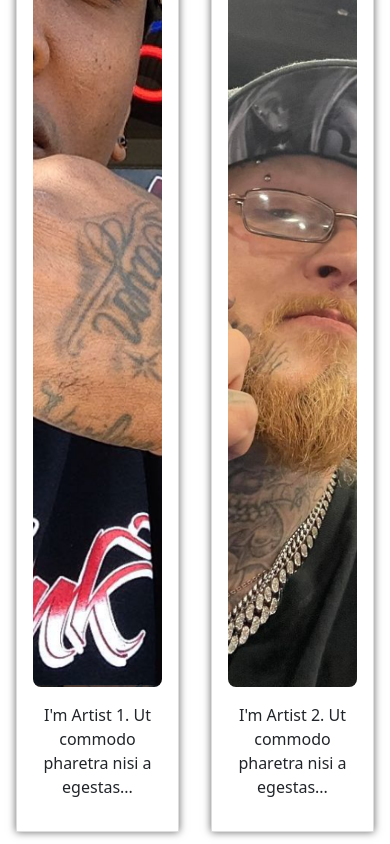
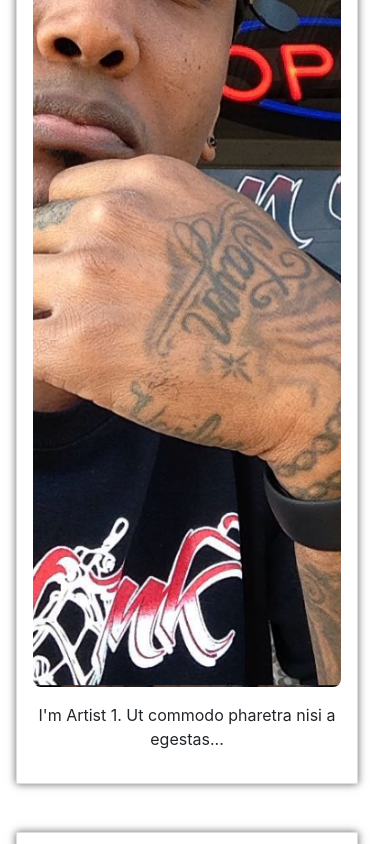
Before and after one commit to JonJon50/Son-of-Ink, a Next.js app: page / in a window 390 px wide. Shown: the part 1156-2000 px from the top of the page. Built offline with nearby package versions, Linux system fonts and the light colour scheme.

Commit message:
working on css

```diff
--- a/src/components/Navbar.jsx
+++ b/src/components/Navbar.jsx
@@ -13,7 +13,7 @@ const Navbar = () => {
         </Link>
         {/* Link directly to the /artist route */}
         <Link href="/artist">
-          Artist
+          Artists
         </Link>
         <Link href="/booking">
           Booking
--- a/src/components/artist/Artist.jsx
+++ b/src/components/artist/Artist.jsx
@@ -16,7 +16,7 @@ const Artist = () => {
   }));
 
   return (
-    <div>
+    <div className={styles.wholeContainer}>
       {/* Header */}
 
       <h2 className={`text-center ${styles.artistTitle}`}>Artists</h2>
--- a/src/components/artist/Artist.module.css
+++ b/src/components/artist/Artist.module.css
@@ -1,4 +1,5 @@
 /* Artist.module.css */
+
 
 /* Styles for the container that holds artist cards */
 .artistContainer {
@@ -158,13 +159,189 @@
 .artistArt {
 
   margin: .1rem;
+
 }
 
 .noImages {
 
-  margin: 7rem 50rem;
+  margin: 25vh 50vw;
   font-weight: bolder;
   font-size: larger;
   text-align: center;
 
 }
+
+@media (max-width: 750px) {
+  /* Styles for small screens */
+
+  .artistContainer {
+    display: flex;
+    flex-wrap: wrap; /* Allow artists to wrap to the next row if needed */
+    justify-content: space-between;
+    animation: fadeInAnimation 1s ease; /* Apply the fade-in animation */
+  }
+
+  /* Keyframes for the fade-in animation */
+  @keyframes fadeInAnimation {
+    from {
+      opacity: 0;
+    }
+    to {
+      opacity: 1;
+    }
+  }
+
+  /* Styles for each artist card */
+
+  .artistTitle {
+    margin-top: 7rem;
+  }
+
+  .artistCard {
+    /* width: calc(50% - 1rem); Set each card to occupy 50% width minus some margin */
+    width: calc(100% - 1rem) ;
+    margin-bottom: 1rem;
+    padding: 1rem;
+    border: 1px solid #ddd;
+    box-sizing: border-box; /* Ensure padding is included in the width calculation */
+    display: flex;
+    flex-direction: column;
+    align-items: center;
+    position: relative; /* Set the container to relative position for overlay */
+    margin-bottom: 1rem; /* Add margin at the bottom to create space between cards */
+    margin-top: 2rem; /* Add margin at the top to lower the cards */
+    box-shadow: 0 0 8px rgba(0, 0, 0, 0.6); /* Add the box-shadow property */
+  }
+
+  /* Styles for the artist image */
+  .artistImage {
+    width: 100%; /* Make the image fill the container width */
+    height: 800px; /* Set a fixed height for the images */
+    object-fit: cover; /* Crop the image to fit the container without stretching */
+    border-radius: 8px; /* Add a border-radius for rounded corners */
+  }
+
+  /* Styles for the artist bio */
+  .artistBio {
+    margin-top: 1rem;
+    text-align: center;
+  }
+
+  /* Styles for the overlay that appears on artist card hover */
+  .artistOverlay {
+    position: absolute;
+    top: 0;
+    left: 0;
+    right: 0;
+    bottom: 0;
+    display: flex;
+    justify-content: center;
+    align-items: center;
+    opacity: 0;
+    background-color: rgba(0, 0, 0, 0.6);
+    color: #fff;
+    transition: opacity 0.9s ease;
+  }
+
+  /* Show the overlay on artist card hover */
+  .artistCard:hover .artistOverlay {
+    opacity: 1;
+  }
+
+  /* Styles for the artist name text in the overlay */
+  .artistName {
+    font-size: 3.5rem;
+    font-weight: bold;
+  }
+
+  /* Styles for the button container */
+  .button-container {
+    position: absolute;
+    bottom: 0.5rem; /* Adjust the value to move the button up or down */
+    left: 50%;
+    transform: translateX(-50%);
+    z-index: 1;
+  }
+
+  /* Styles for the transparent round button */
+  .round-button {
+    background-color: transparent;
+    border: 1px solid white;
+    color: white;
+    border-radius: 999px; /* Use a high value to create a round shape */
+    padding: 0.75rem 1.5rem;
+    font-size: 1.2rem;
+    font-weight: lighter; /* Adjust the font weight as needed */
+    cursor: pointer;
+    transition: background-color 0.3s ease;
+  }
+
+  /* Apply the round-button styles to the button */
+  .button-container .round-button {
+    text-transform: uppercase; /* Optional: Convert text to uppercase */
+  }
+
+  /* Show a slightly opaque background on button hover */
+   .round-button:hover {
+    background-color: rgba(255, 255, 255, 0.2);
+  }
+
+  /* Styles for the button overlay */
+  .button-overlay {
+    position: absolute;
+    top: 15%;
+    left: 0;
+    right: 0;
+    bottom: 0;
+    display: flex;
+    justify-content: center;
+    align-items: center;
+    opacity: 0;
+    background-color: rgba(0, 0, 0, 0.0);
+    color: #fff;
+    transition: opacity 0.3s ease;
+  }
+
+  /* Show the button overlay on artist card hover */
+  .artistCard:hover .button-overlay {
+    opacity: 1;
+  }
+
+  /* Styles for the button text */
+  .button-text {
+    font-size: 1.2rem;
+  }
+
+  /* Styling for Theron's text using the defined class */
+  .theronText {
+    color: #fff; /* Replace with the desired color value */
+  }
+
+  .galleryContainer {
+    min-height: 30vh;
+  }
+
+  .galleryImages {
+    display: flex;
+    align-items: center;
+    flex-direction: column;
+    /* justify-content: center; */
+    flex-wrap: wrap;
+    margin-top: 1rem;
+  }
+
+  .artistArt {
+
+    margin: .1rem;
+  }
+
+  .noImages {
+
+    margin: 25vh 45vw;
+    font-weight: bolder;
+    font-size: larger;
+    text-align: center;
+
+  }
+
+}
--- a/src/components/footer/Footer.module.css
+++ b/src/components/footer/Footer.module.css
@@ -8,6 +8,7 @@
 .container {
     max-width: 100vw;
     margin: 0 auto;
+
 }
 
 .footerContent {
--- a/src/pages/booking.jsx
+++ b/src/pages/booking.jsx
@@ -2,7 +2,6 @@
 
 import React from 'react';
 import BookingStyles from '../pages/booking.module.css'; // Import the CSS module
-import 'bootstrap/dist/css/bootstrap.min.css'; // Import Bootstrap CSS
 
 const Booking = () => {
   // Handle form submission logic here
--- a/src/pages/booking.module.css
+++ b/src/pages/booking.module.css
@@ -5,7 +5,8 @@
     flex-direction: column;
     align-items: center;
     justify-content: center;
-    height: 90vh;
+    height: 80vh;
     width: 100vw;
+    margin-bottom: 3rem;
 
  }
```
Also changed, not shown: src/components/booking/Booking.jsx (deleted, +0 -35 lines).
